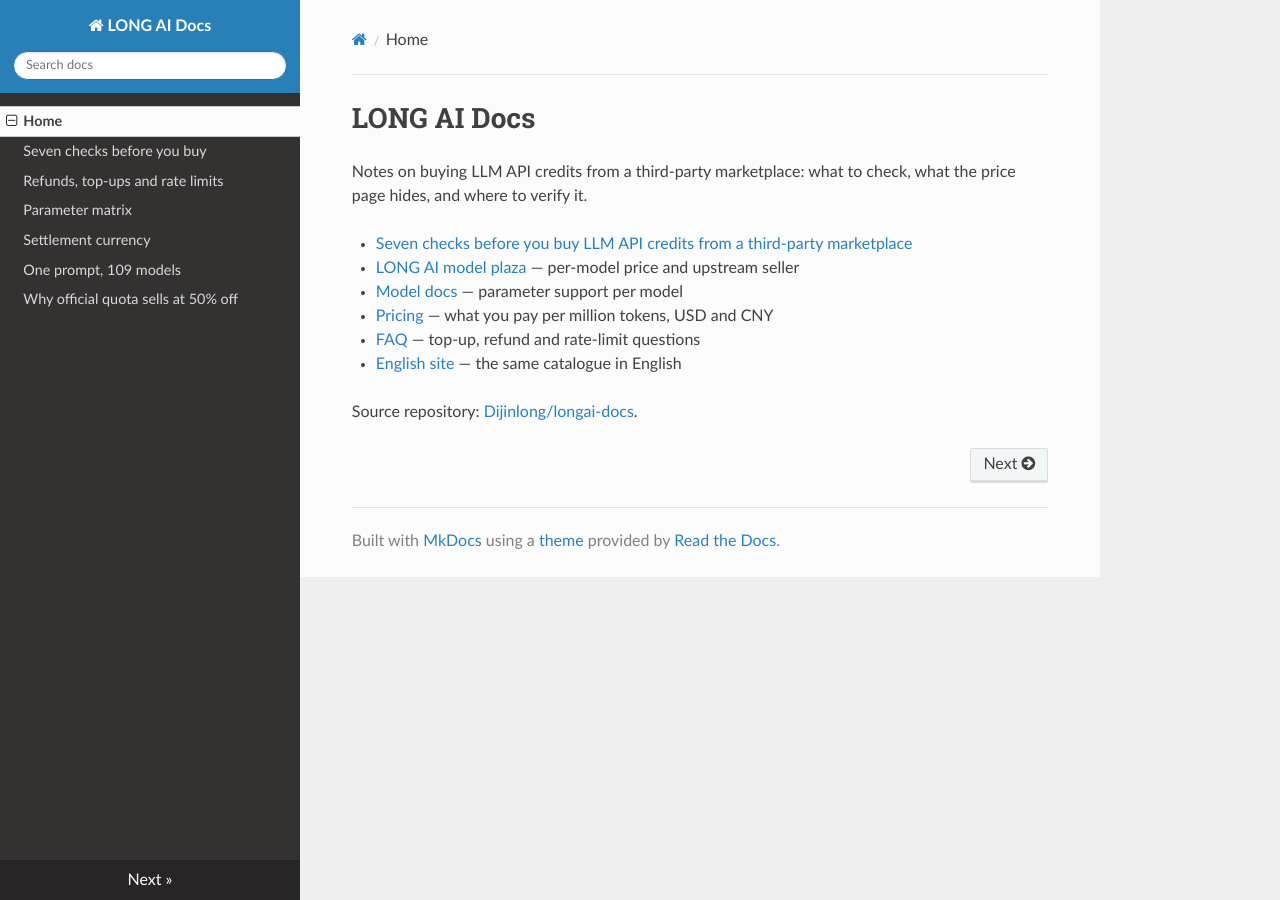
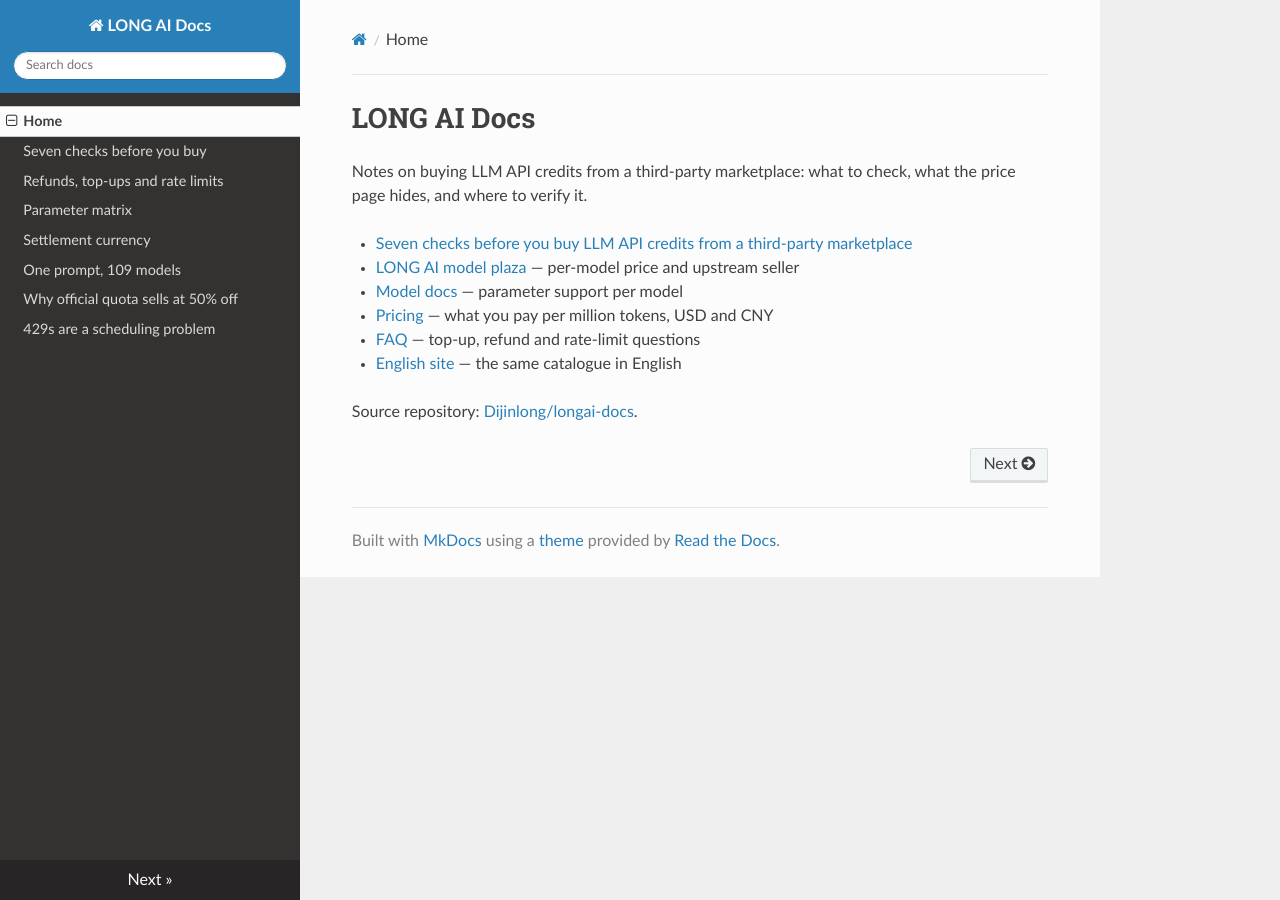
Before and after one commit to Dijinlong/longai-docs, an MkDocs documentation site: the page built from docs/index.md, in a window 1280 px wide. Built offline with MkDocs 1.6.1, drawn with Linux system fonts in a browser that asks for light colours; nearby versions of some CDN libraries.

Commit message:
docs: mkdocs.yml

```diff
--- a/mkdocs.yml
+++ b/mkdocs.yml
@@ -11,3 +11,4 @@ nav:
   - Settlement currency: settlement-currency.md
   - One prompt, 109 models: one-prompt-109-models.md
   - Why official quota sells at 50% off: quota-50-off-idle-capacity.md
+  - 429s are a scheduling problem: 429-scheduling.md
```
